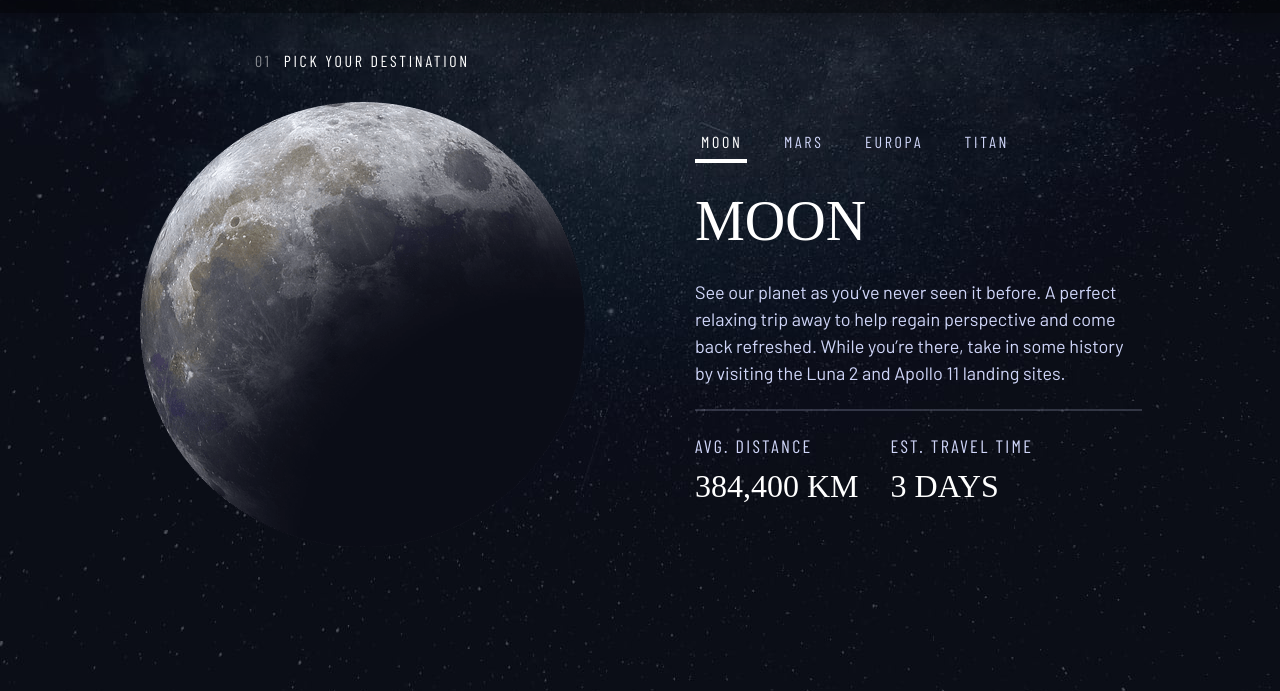
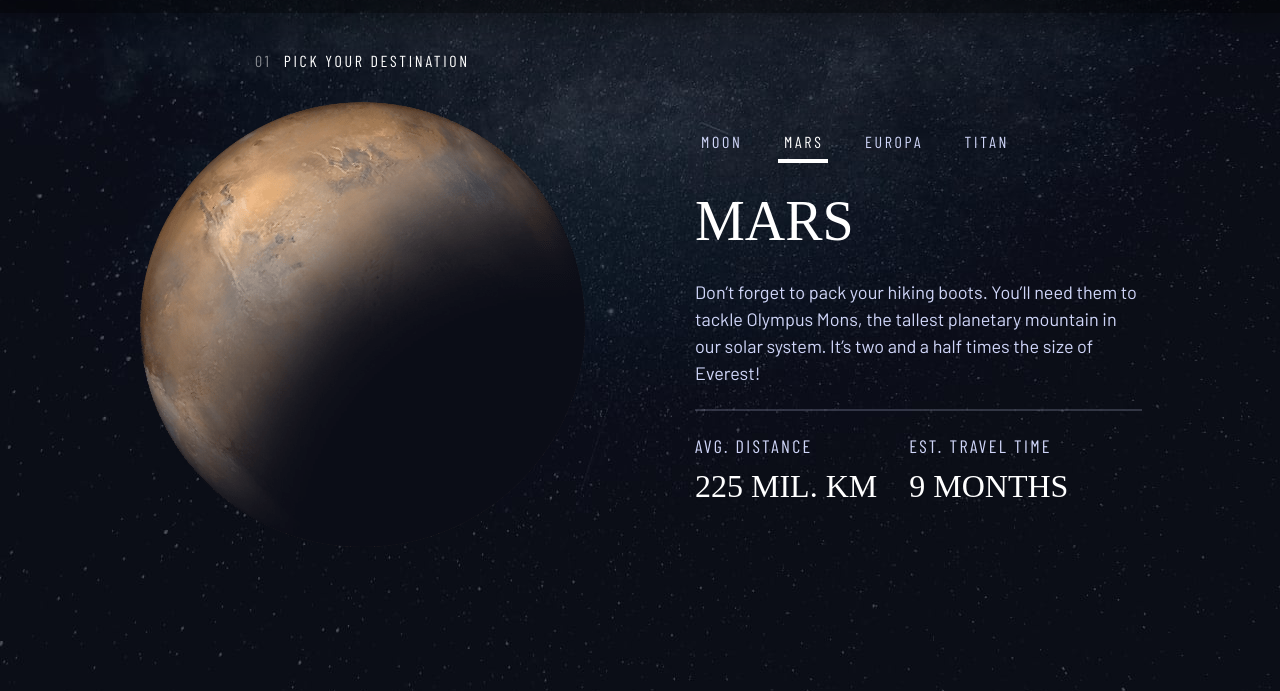
Before and after one commit to oliverids/space-tourism-website, a plain HTML site: page destinations.html in a window 1280 px wide. Both pictures are taken after a click on the button "MARS". Shown: the part 109-800 px from the top of the page. Drawn offline with nearby package versions, Linux system fonts and the light colour scheme; a web font is replaced by a local one.

Commit message:
destinations page script

```diff
--- a/data.json
+++ b/data.json
@@ -3,8 +3,7 @@
     {
       "name": "Moon",
       "images": {
-        "png": "./assets/destination/image-moon.png",
-        "webp": "./assets/destination/image-moon.webp"
+        "png": "img/destinations/image-moon.png"
       },
       "description": "See our planet as you’ve never seen it before. A perfect relaxing trip away to help regain perspective and come back refreshed. While you’re there, take in some history by visiting the Luna 2 and Apollo 11 landing sites.",
       "distance": "384,400 km",
@@ -13,8 +12,7 @@
     {
       "name": "Mars",
       "images": {
-        "png": "./assets/destination/image-mars.png",
-        "webp": "./assets/destination/image-mars.webp"
+        "png": "img/destinations/image-mars.png"
       },
       "description": "Don’t forget to pack your hiking boots. You’ll need them to tackle Olympus Mons, the tallest planetary mountain in our solar system. It’s two and a half times the size of Everest!",
       "distance": "225 mil. km",
@@ -23,8 +21,7 @@
     {
       "name": "Europa",
       "images": {
-        "png": "./assets/destination/image-europa.png",
-        "webp": "./assets/destination/image-europa.webp"
+        "png": "img/destinations/image-europa.png"
       },
       "description": "The smallest of the four Galilean moons orbiting Jupiter, Europa is a winter lover’s dream. With an icy surface, it’s perfect for a bit of ice skating, curling, hockey, or simple relaxation in your snug wintery cabin.",
       "distance": "628 mil. km",
@@ -33,8 +30,7 @@
     {
       "name": "Titan",
       "images": {
-        "png": "./assets/destination/image-titan.png",
-        "webp": "./assets/destination/image-titan.webp"
+        "png": "img/destinations/image-titan.png"
       },
       "description": "The only moon known to have a dense atmosphere other than Earth, Titan is a home away from home (just a few hundred degrees colder!). As a bonus, you get striking views of the Rings of Saturn.",
       "distance": "1.6 bil. km",
--- a/destinations.html
+++ b/destinations.html
@@ -34,7 +34,9 @@
         <div class="container">
             <div class="pick">
                 <h2><span>01</span>Pick your destination</h2>
-                <div id="image"></div>
+                <div id="image">
+                    <img src="img/destinations/image-moon.png" alt="">
+                </div>
             </div>
 
             <article class="info">
--- a/js/destinations.js
+++ b/js/destinations.js
@@ -0,0 +1,29 @@
+const destinations = document.querySelectorAll('#menu li button');
+
+async function fetchInfo(index) {
+    let array = Array.from(destinations),
+        item = array.indexOf(index);
+
+    fetch('../data.json').then(r => r.json()).then(r => {
+        const image = document.querySelector('#image img'),
+            planet = document.getElementById('planet'),
+            text = document.getElementById('text'),
+            avgDist = document.getElementById('avg-dist'),
+            travelTime = document.getElementById('travel-time');
+
+        image.src = r.destinations[item].images.png;
+        planet.innerText = r.destinations[item].name;
+        text.innerText = r.destinations[item].description;
+        avgDist.innerText = r.destinations[item].distance;
+        travelTime.innerText = r.destinations[item].travel;
+    });
+};
+
+destinations.forEach(e => {
+    e.addEventListener('click', evt => {
+        destinations.forEach(e => e.classList.remove('active'));
+        evt.currentTarget.classList.add('active');
+
+        fetchInfo(evt.currentTarget);
+    });
+});
--- a/scss/_destination.scss
+++ b/scss/_destination.scss
@@ -46,9 +46,9 @@ section {
             #image {
                 width: 170px;
                 height: 170px;
-                background-image: url("../img/destinations/image-moon.png");
-                background-position: center;
-                background-size: contain;
+                // background-image: url("../img/destinations/image-moon.png");
+                // background-position: center;
+                // background-size: contain;
                 margin: 32px 0;
 
                 @media only screen and (min-width: 768px) {
```
Also changed, not shown: css/destinations.min.css, 1 other file.
